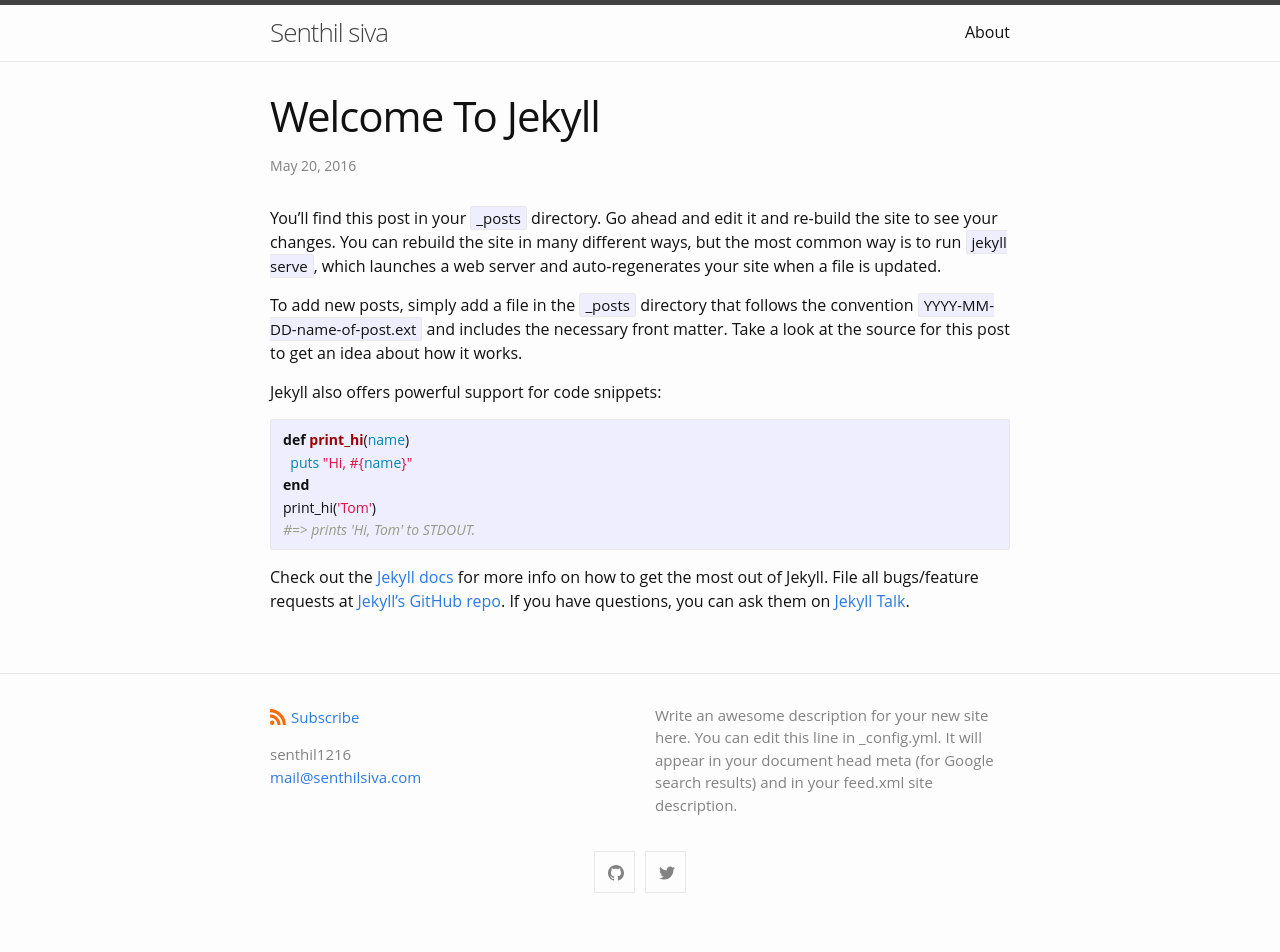
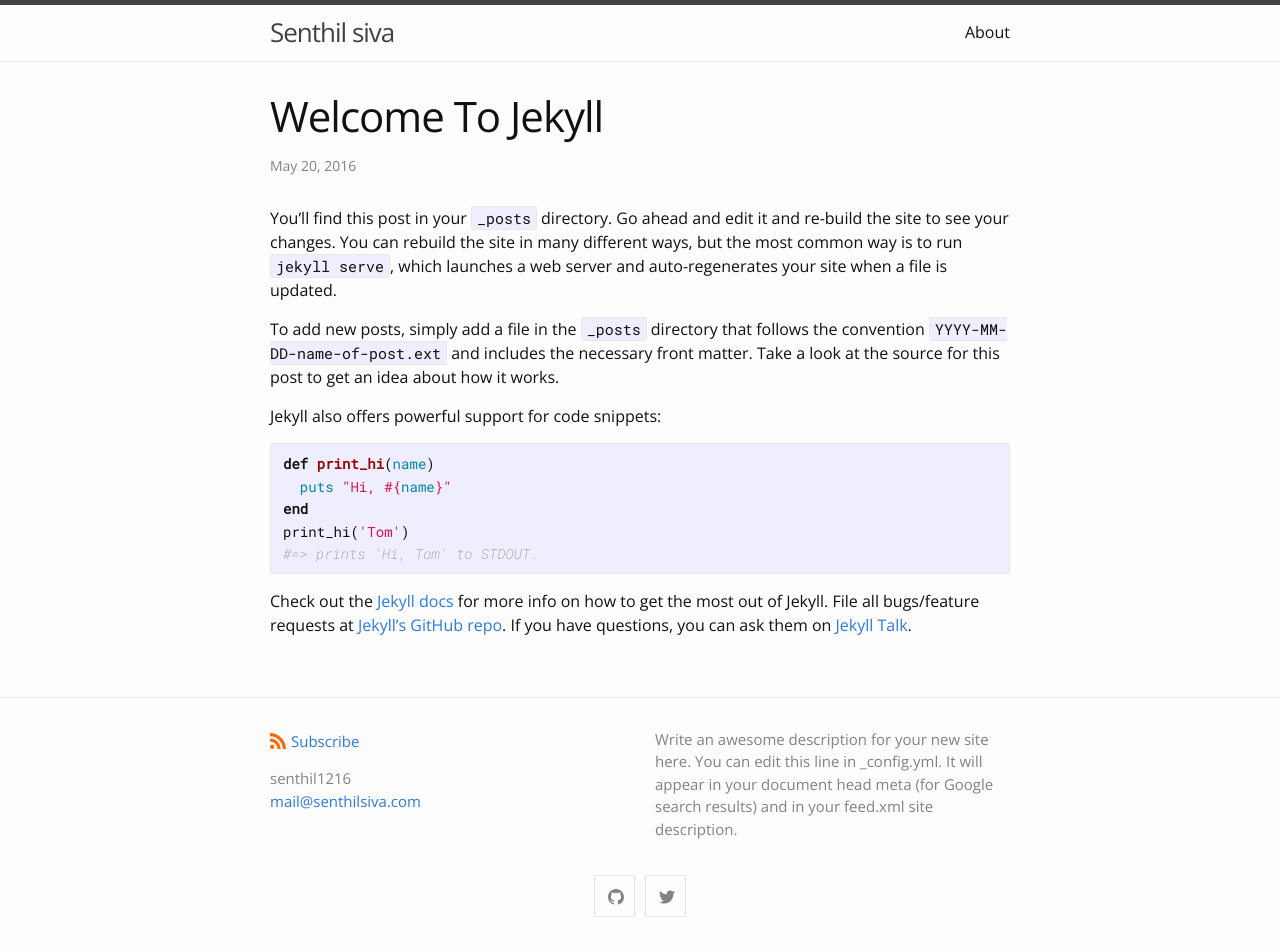
Before and after one commit to senthilsiva/senthilsiva.github.io, a Jekyll site: the page built from _posts/2016-05-20-welcome-to-jekyll.md, in a window 1280 px wide. Built offline with Jekyll 4.4.1, drawn with Linux system fonts in a browser that asks for light colours; before the commit the page ends 928 px from its top, so only the background shows below that.

Commit message:
Update Open Sans & Roboto Mono font

```diff
--- a/_layouts/default.html
+++ b/_layouts/default.html
@@ -2,7 +2,9 @@
 <html lang="{{ page.lang | default: site.lang | default: "en" }}">
 
   {%- include head.html -%}
-
+  <style>
+    @import url('https://fonts.googleapis.com/css2?family=Lato:ital,wght@1,100&family=Open+Sans&family=Roboto+Mono:ital,wght@0,200;0,400;1,100;1,200&display=swap');
+    </style>
   <body>
 
     {%- include header.html -%}
--- a/_sass/minima/initialize.scss
+++ b/_sass/minima/initialize.scss
@@ -3,7 +3,7 @@
 // Define defaults for each variable.
 
 $base-font-family: "Open Sans", "Helvetica Neue", Helvetica, Arial, sans-serif;
-$code-font-family: "Open Sans", monospace;
+$code-font-family: "Roboto Mono", monospace;
 $base-font-size:   16px !default;
 $base-font-weight: 400 !default;
 $small-font-size:  $base-font-size * 0.875 !default;
```
